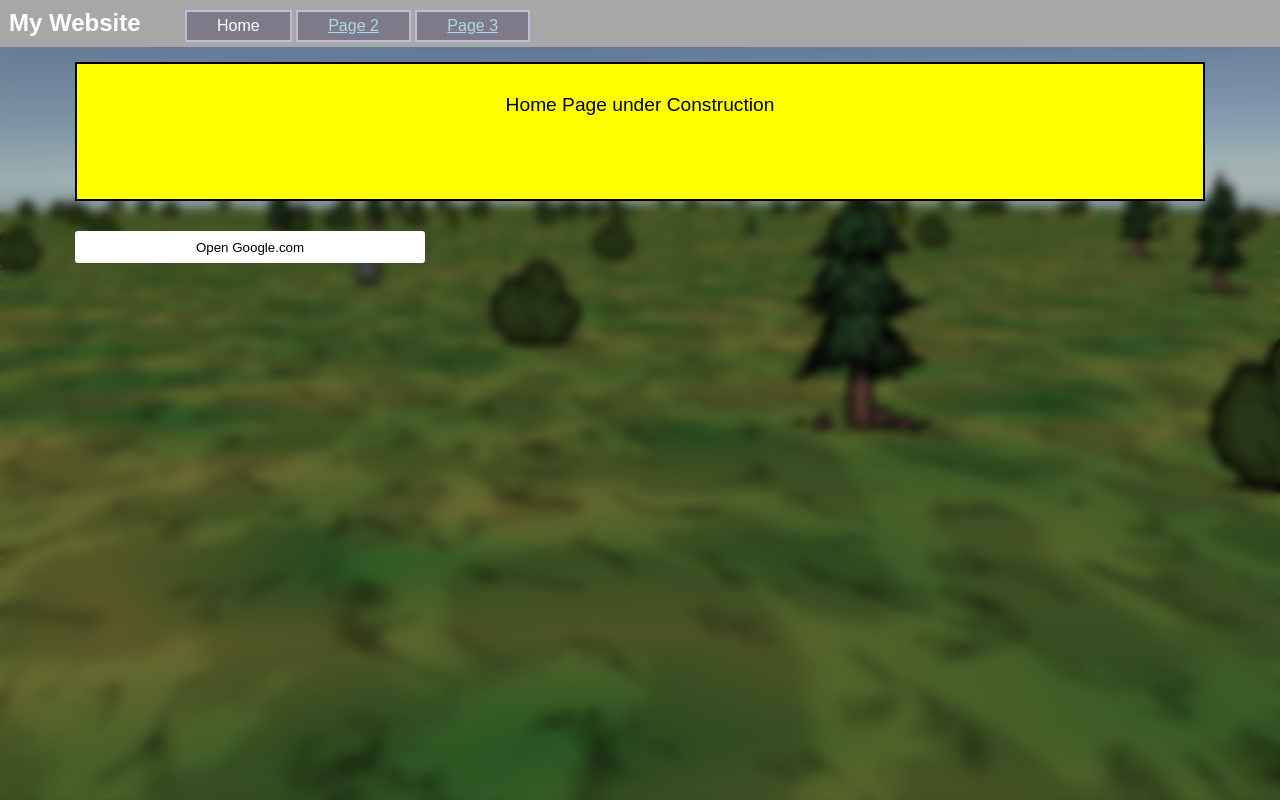
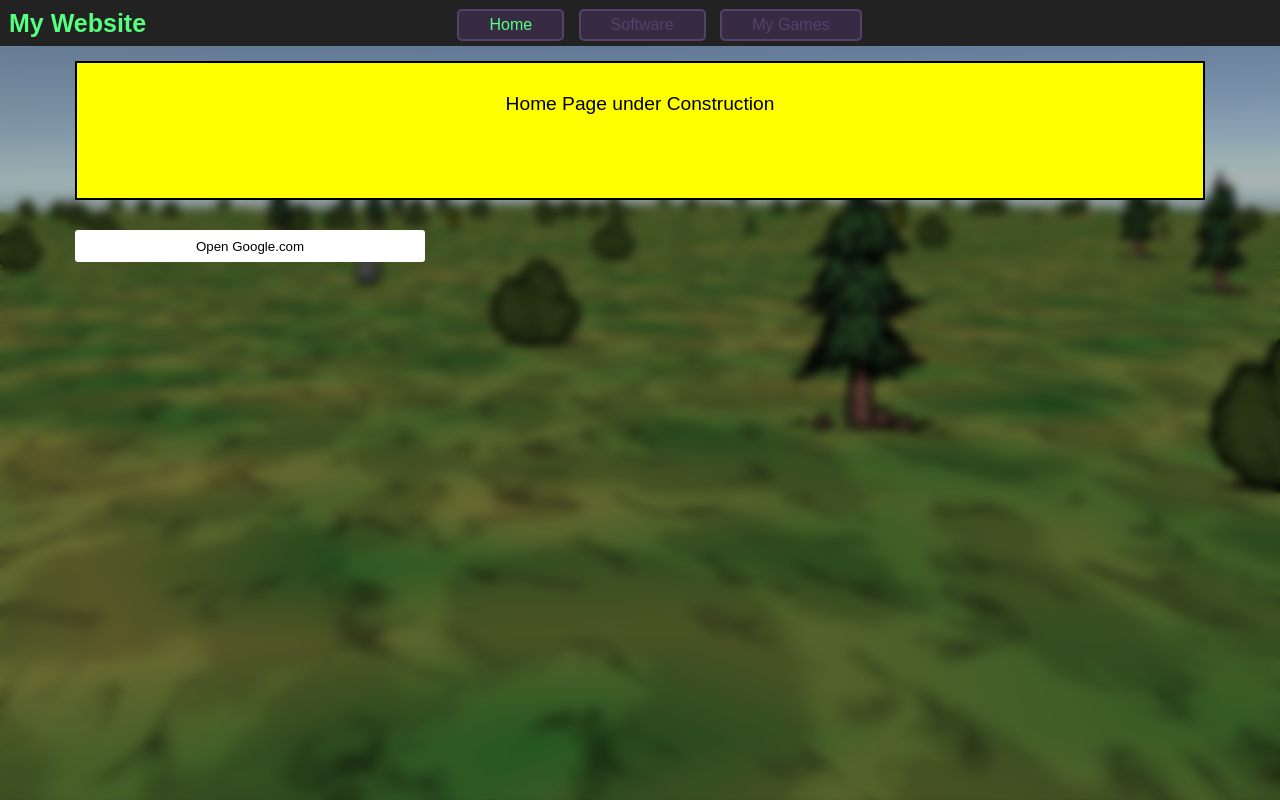
Before and after one commit to SPRINT4848/dominiksite.github.io, a plain HTML site: page index.html in a window 1280 px wide. Drawn offline with Linux system fonts and the light colour scheme.

Commit message:
Update header design

```diff
--- a/index.html
+++ b/index.html
@@ -7,12 +7,12 @@
 
 	<body>
 		<header>
+			<h1>My Website</h1>
 			<nav>
-				<h1>My Website</h1>
 				<ul>
 					<li>Home</li>
-					<li><a href="page2.html">Page 2</a></li>
-					<li><a href="page3.html">Page 3</a></li>
+					<li><a href="page2.html">Software</a></li>
+					<li><a href="page3.html">My Games</a></li>
 				</ul>
 			</nav>
 		</header>
--- a/styles/style.css
+++ b/styles/style.css
@@ -16,17 +16,20 @@ body {
 header h1 {
 	margin: 0px;
 	display: inline;
+	position: absolute;
+	font-size: 25px;
 }
 
 header {
-	background: rgb(167, 167, 167);
-	color: white;
+	background: rgb(34, 34, 34);
+	color: rgb(86, 255, 128);
 	padding-top: 9px;
 	padding-left: 9px;
 }
 
 a {
-	color: lightblue;
+	color: rgb(84, 66, 104);
+	text-decoration: none;
 }
 
 p {
@@ -50,17 +53,29 @@ p a {
 	font-size: 1.2em;
 }
 
+nav {
+	text-align: center;
+}
+
 nav ul {
 	display: inline;
+	margin: auto;
+
+	width: 70%;
+	margin: auto;
+	text-align: center;
 }
 
 nav ul li {
 	display: inline-block;
 	list-style-type: none;
-	background: rgb(126, 122, 138);
+	background: rgb(55, 43, 68);
 	padding: 5px 30px;
 	margin-bottom: 5px;
-	border: rgb(194, 187, 212) solid 2px;
+	margin-right: 10px;
+
+	border: rgb(84, 66, 104) solid 2px;
+	border-radius: 5px;
 }
 
 #blur {
```
Also changed, not shown: page2.html (+3 -3 lines), page3.html (+3 -3 lines).
